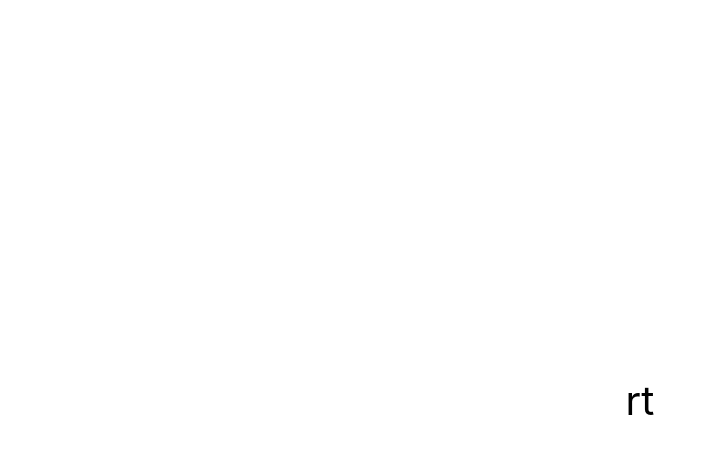
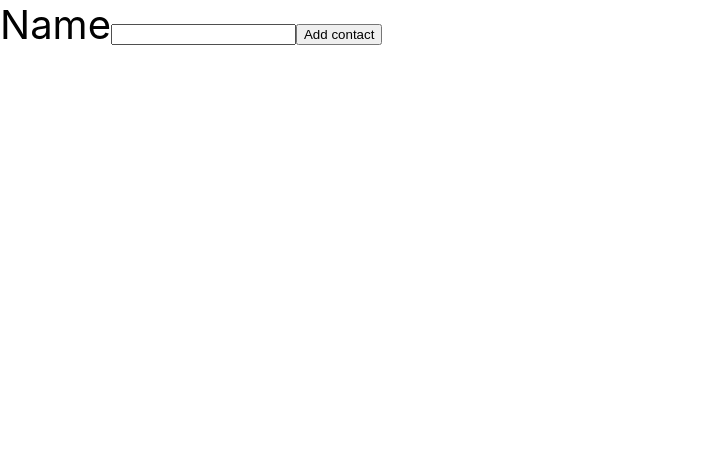
Before and after one commit to jokerav/goit-react-hw-02-phonebook, a React (Create React App) app: page / in a window 1280 px wide. Shown: the top 454 px of the page, without its empty margins (0-714 px from the left). Built offline with nearby package versions, Linux system fonts and the light colour scheme.

Commit message:
ContactForm

```diff
--- a/src/components/App.jsx
+++ b/src/components/App.jsx
@@ -1,5 +1,5 @@
 import { Component } from 'react';
-import ContactsForm from './ContactsForm/ContactsForm';
+import ContactForm from './ContactsForm/ContactForm';
 export class App extends Component {
   static defaultProps = {
     contacts: [],
@@ -7,19 +7,25 @@ export class App extends Component {
   state = {
     contacts: this.props.contacts,
   };
+
+  // addContact = e => {
+  //   e.preventDefault();
+  //   console.log(e);
+  // };
+
   render() {
     return (
       <div
         style={{
-          height: '100vh',
-          display: 'flex',
+          // height: '100vh',
+          // display: 'flex',
           justifyContent: 'center',
           alignItems: 'center',
           fontSize: 40,
           color: '#010101',
         }}
       >
-        <ContactsForm />
+        <ContactForm />
       </div>
     );
   }
--- /dev/null
+++ b/src/components/ContactsForm/ContactForm.jsx
@@ -0,0 +1,37 @@
+import { Component } from 'react';
+
+class ContactForm extends Component {
+  state = {
+    name: '',
+  };
+  onChange = e => {
+    console.log(this.state);
+    this.setState({ name: e.currentTarget.value });
+  };
+  onSubmit = e => {
+    e.preventDefault();
+    console.log(this.state);
+  };
+
+  render() {
+    return (
+      <form onSubmit={this.onSubmit}>
+        <label>
+          Name
+          <input
+            value={this.state.name}
+            onChange={this.onChange}
+            type="text"
+            name="name"
+            pattern="^[a-zA-Zа-яА-Я]+(([' -][a-zA-Zа-яА-Я ])?[a-zA-Zа-яА-Я]*)*$"
+            title="Name may contain only letters, apostrophe, dash and spaces. For example Adrian, Jacob Mercer, Charles de Batz de Castelmore d'Artagnan"
+            required
+          />
+        </label>
+        <button type="submit">Add contact</button>
+      </form>
+    );
+  }
+}
+
+export default ContactForm;
--- a/src/components/ContactsForm/ContactsForm.jsx
+++ /dev/null
@@ -1,19 +0,0 @@
-import { Component } from 'react';
-
-class ContactsForm extends Component {
-  static defaultProps = {
-    name: '',
-  };
-  state = {
-    name: this.props.name,
-  };
-  render() {
-    return (
-      <form>
-        <label htmlFor="">rt</label>
-      </form>
-    );
-  }
-}
-
-export default ContactsForm;
```
